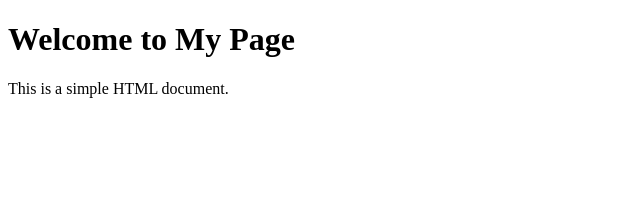
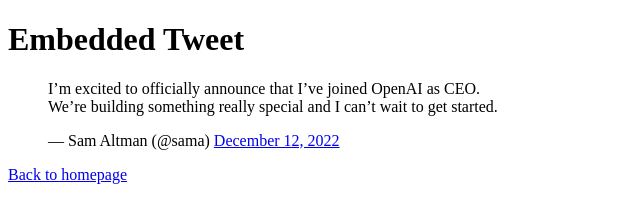
Before and after one commit to Farah405/My_First_Portfolio, a plain HTML site: page html_basic/tweets.html in a window 1280 px wide. Shown: the whole page, without its empty margins (0-640 px from the left). Drawn offline with Linux system fonts and the light colour scheme.

Commit message:
Update tweets.html

```diff
--- a/html_basic/tweets.html
+++ b/html_basic/tweets.html
@@ -7,10 +7,18 @@
     <link rel="icon" type="image/x-icon" href="favicon.ico">
 </head>
 <body>
-    <h1>Welcome to My Page</h1>
-    <p>This is a simple HTML document.</p>
-    <script>
-        console.log("Hello, World!");
-    </script>
+   <h1>Embedded Tweet</h1>
+
+  <blockquote class="twitter-tweet">
+    <p lang="en" dir="ltr">
+      I’m excited to officially announce that I’ve joined OpenAI as CEO. <br>
+      We’re building something really special and I can’t wait to get started.
+    </p>&mdash; Sam Altman (@sama)
+    <a href="https://twitter.com/sama/status/1602141238560079873">December 12, 2022</a>
+  </blockquote>
+  <script async src="https://platform.twitter.com/widgets.js" charset="utf-8"></script>
+
+
+  <p><a href="index.html">Back to homepage</a></p>
 </body>
 </html>
```
